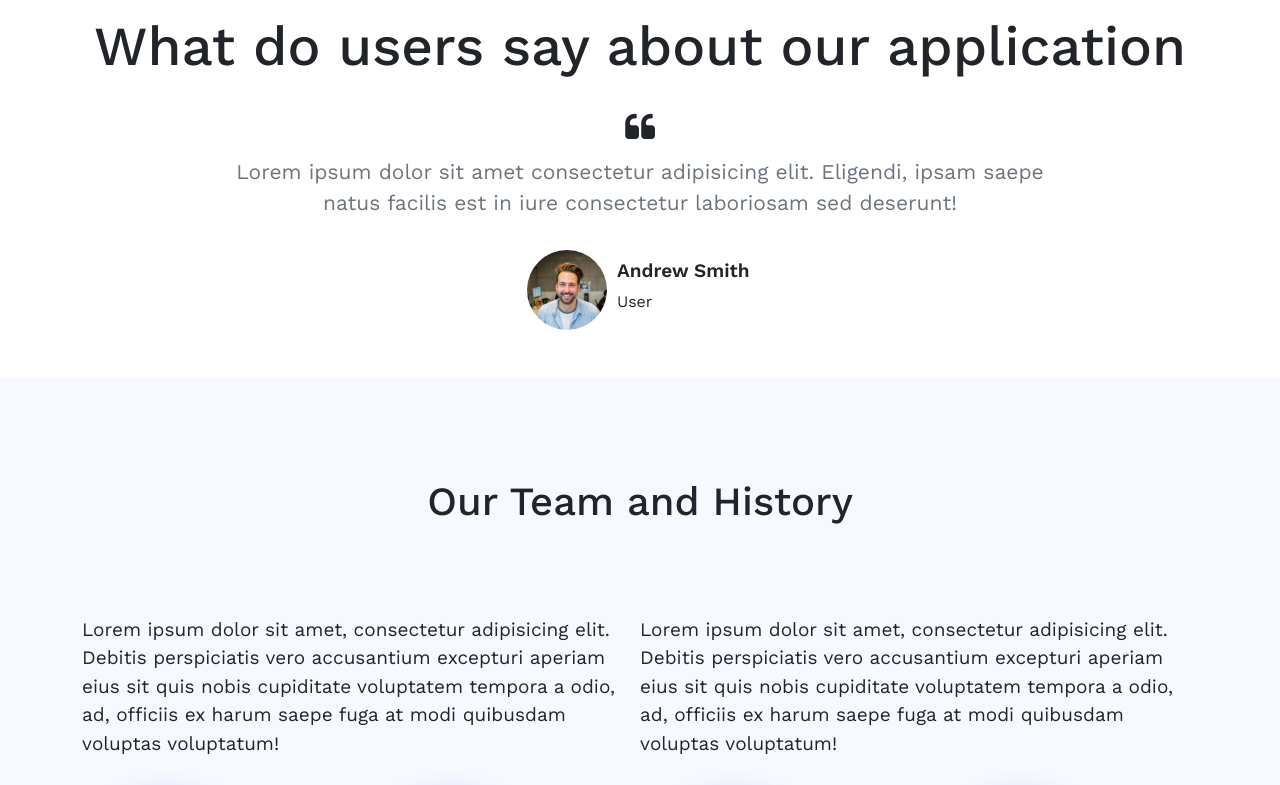
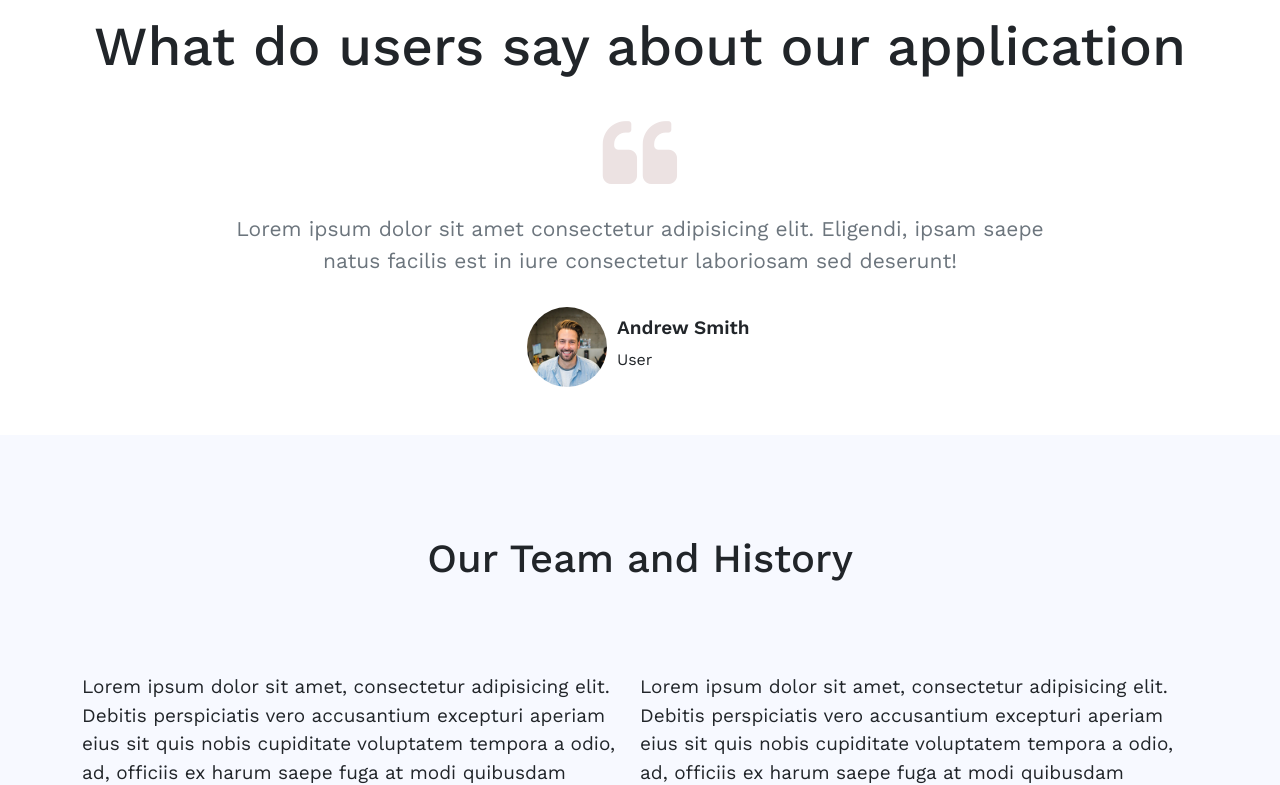
Before and after one commit to toukerahmedS/Class-22-Video-Assignment, a plain HTML site: page index.html in a window 1280 px wide. Shown: the part 4160-4945 px from the top of the page. Drawn offline with nearby package versions, Linux system fonts and the light colour scheme.

Commit message:
Update style.css
done

```diff
--- a/style.css
+++ b/style.css
@@ -337,9 +337,10 @@
 .section-title .p-sec{
     font-size: 21px;
 }
-.sectioin-title span{
+.section-title span{
     display: inline-block;
     font-size: 80px;
+    color: rgb(236, 226, 226);
 }
 
 .t-user{
```
